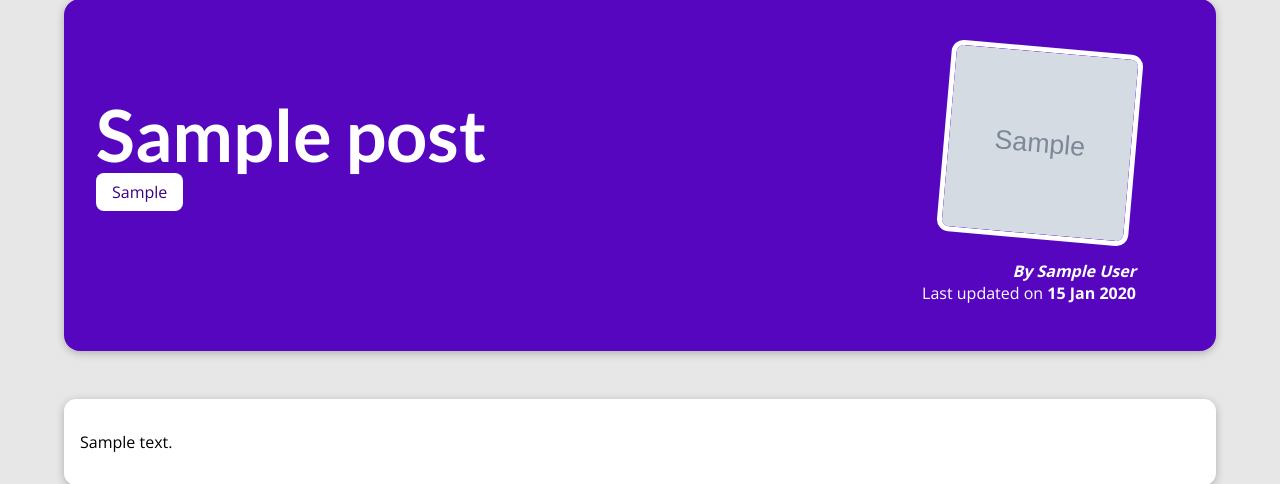
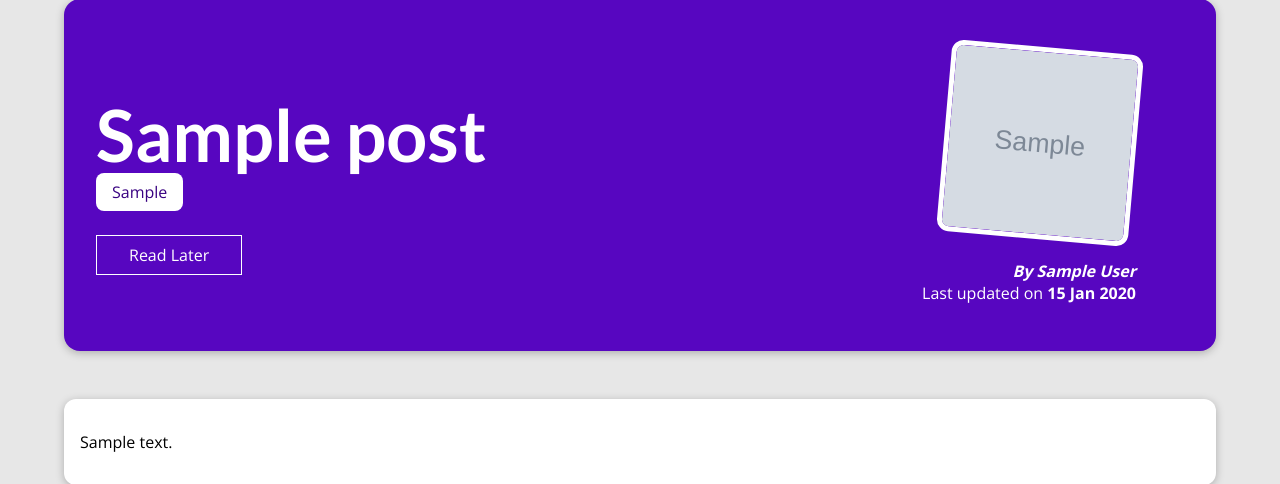
Before and after one commit to surajwate/django-site-project, a Django app: a page that uses blog/templates/blog/post-detail.html in a window 1280 px wide. Shown: the part 129-613 px from the top of the page. Run offline with Django 4.2, Linux system fonts and the light colour scheme; tables that the repository leaves empty hold one stand-in row (values such as "Sample post"); grey boxes marked "Sample" are stand-in pictures.

Commit message:
Read Later Starting Setup

```diff
--- a/blog/templates/blog/post-detail.html
+++ b/blog/templates/blog/post-detail.html
@@ -27,6 +27,15 @@
                 <span class="tag">{{ tag.caption }}</span>
             {% endfor %}
         </div>
+
+        <div id="read-later">
+            <form action="{% url 'read-later' %}" method="post">
+                {% csrf_token %}
+                <input type="hidden" value="{{ post.id }}" name="post_id">
+                <button>Read Later</button>
+            </form>
+        </div>
+
         <article>
             <img src="{{ post.image.url }}" alt="{{ post.title }}">
             <address>By <a href="mailto:{{ post.author.email_address }}">{{ post.author }}</a></address>
--- a/blog/urls.py
+++ b/blog/urls.py
@@ -4,5 +4,6 @@ from . import views
 urlpatterns = [
     path("", views.StartingPageView.as_view(), name="starting-page"),
     path("posts", views.AllPostsView.as_view(), name="posts-page"),
-    path("posts/<slug:slug>", views.SinglePostView.as_view(), name="post-detail-page")
+    path("posts/<slug:slug>", views.SinglePostView.as_view(), name="post-detail-page"),
+    path("read-later", views.ReadLaterView.as_view(), name="read-later")
 ]
--- a/blog/views.py
+++ b/blog/views.py
@@ -60,3 +60,8 @@ class SinglePostView(View):
             "comments": post.comments.all().order_by("-id")
         }
         return render(request, "blog/post-detail.html", context)
+
+
+class ReadLaterView(View):
+    def post(self, request):
+        pass
```
Also changed, not shown: README.md.
